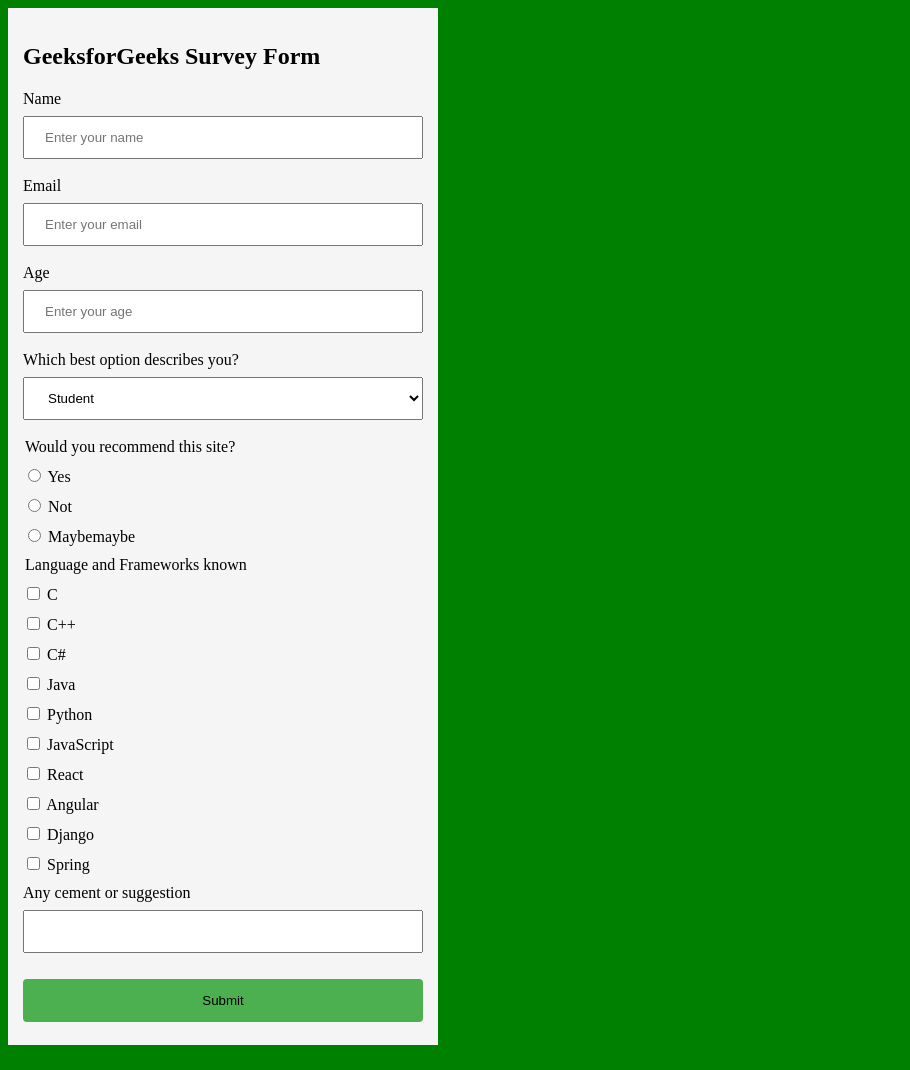
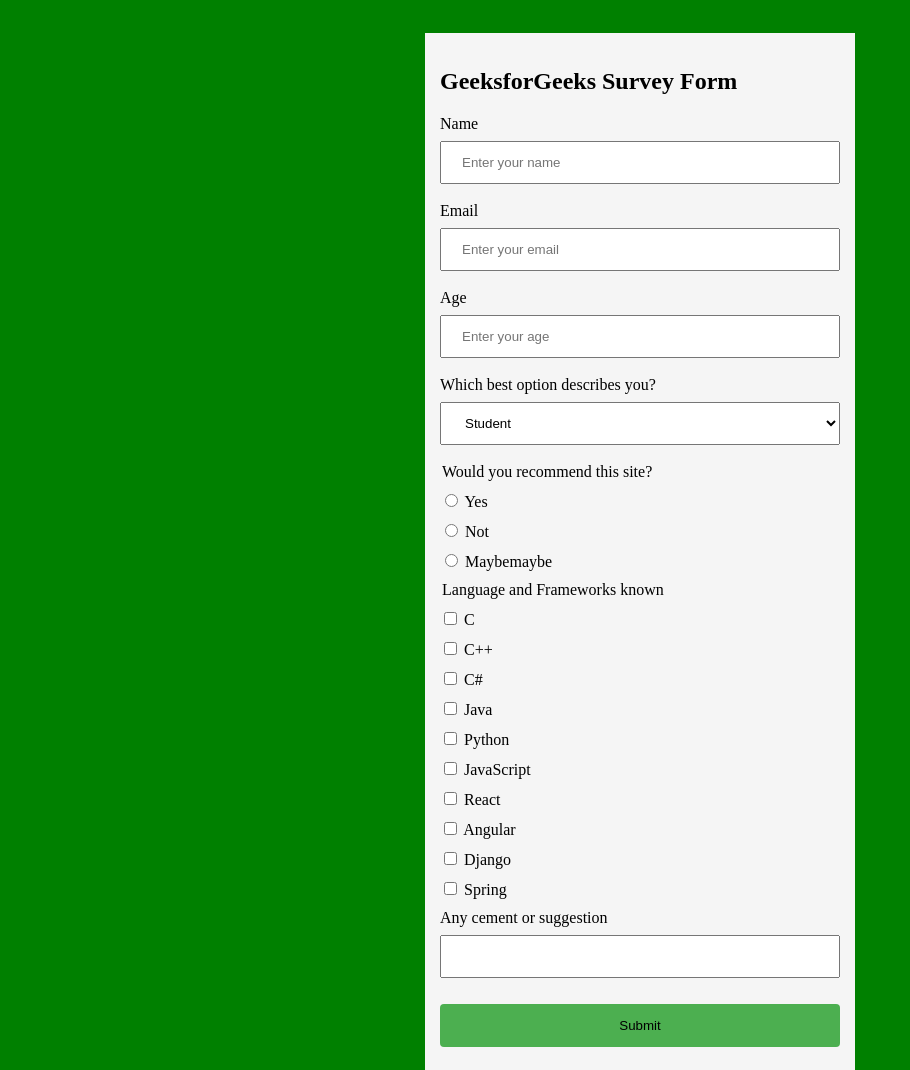
Before and after one commit to devjmv/html-forms, a plain HTML site: page index.html in a window 1280 px wide. Shown: the whole page, without its empty margins (0-910 px from the left). Drawn offline with Linux system fonts and the light colour scheme.

Commit message:
add more style for form

```diff
--- a/index.html
+++ b/index.html
@@ -9,9 +9,10 @@
 </head>
 
 <body>
+    <main>
         <section id="section_1">
+            <div>
                 <h1>GeeksforGeeks Survey Form</h1>
-        <div>
                 <form action="forms" method="get">
                     <div>
                         <label for="name">Name</label>
@@ -100,6 +101,7 @@
                 </form>
             </div>
         </section>
+    </main>
 </body>
 
 </html>
--- a/style.css
+++ b/style.css
@@ -2,11 +2,17 @@
     background-color: green;
 }
 
+main {
+    display: flex;
+    justify-content: center;
+    align-items: center;
+}
+
 #section_1 {
     background-color: whitesmoke;
+    margin: 25px;
     padding: 15px;
     width: 400px;
-
 }
 
 div {
```
Lines whose indentation alone changed are shown as unchanged.
